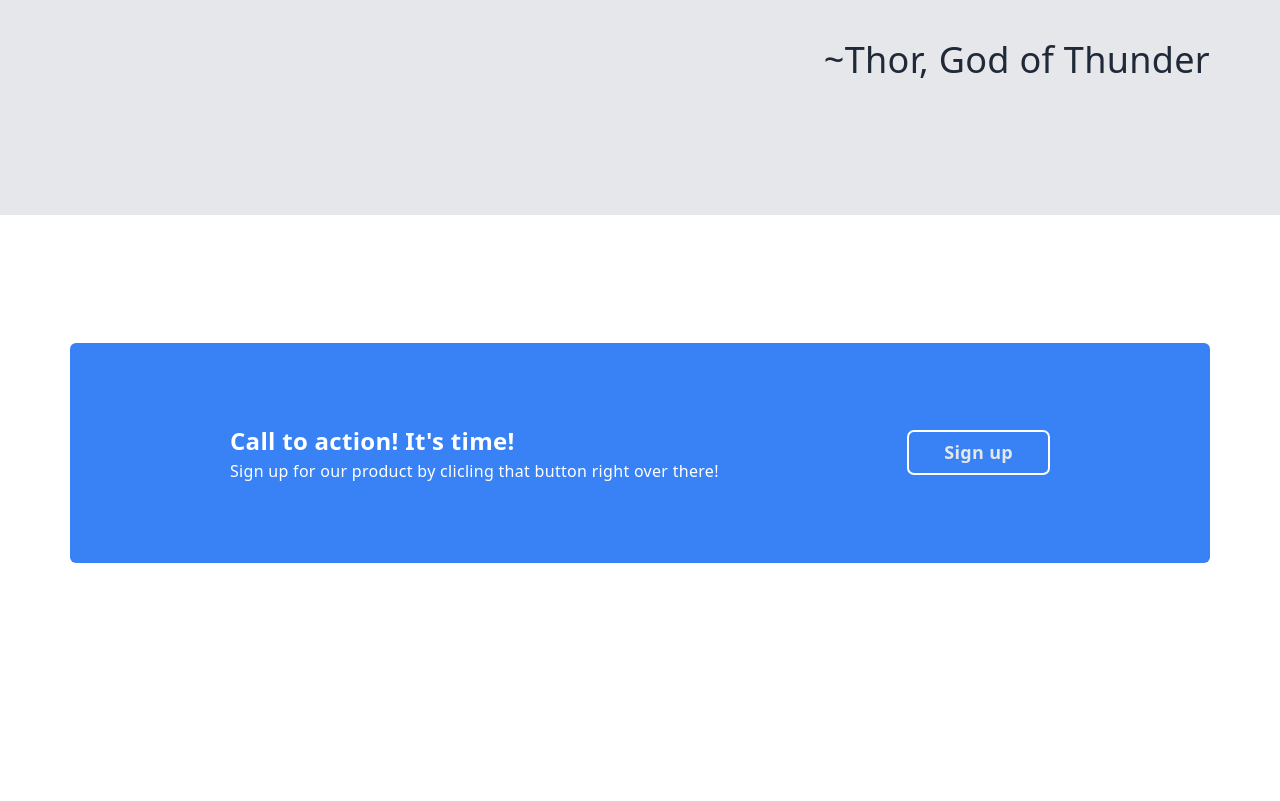
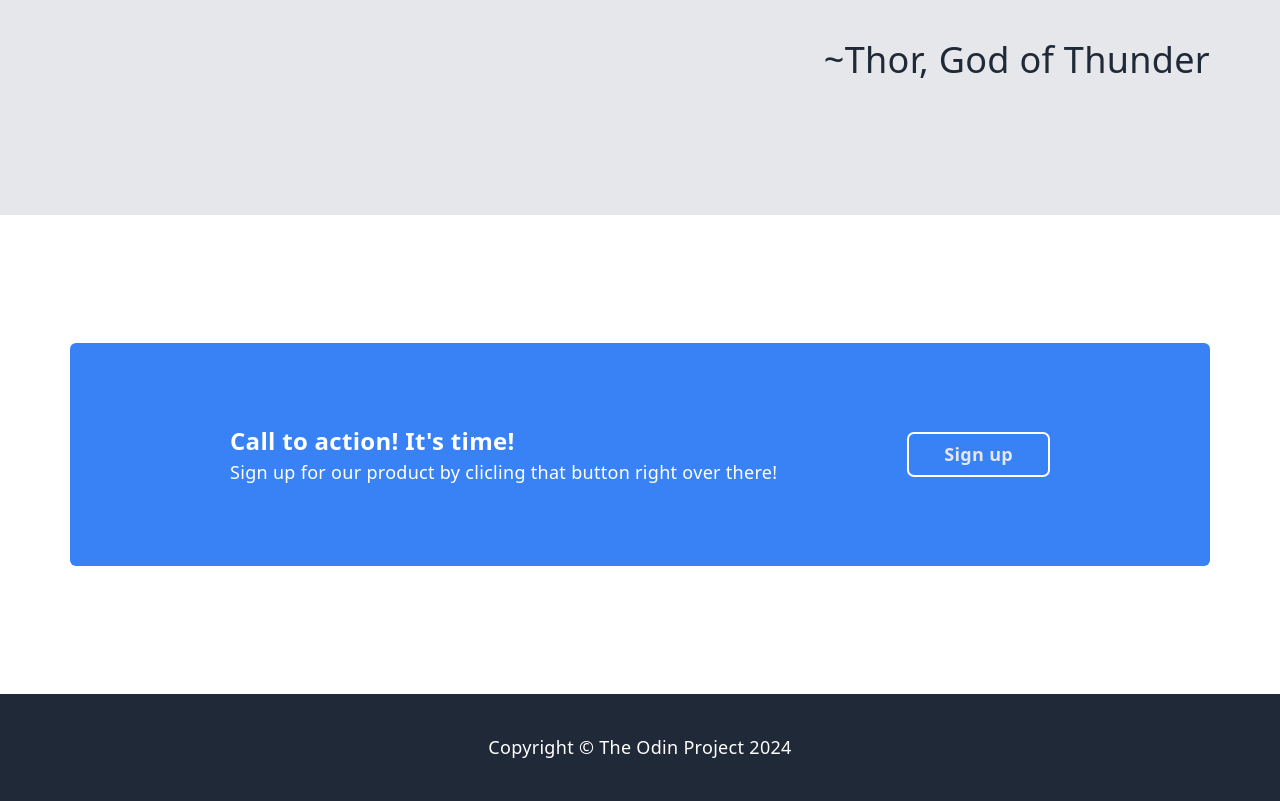
Before and after one commit to hunterjmk/first_landing_page, a plain HTML site: page index.html in a window 1280 px wide. Shown: the part 1552-2353 px from the top of the page. Before the commit the page ends 2243 px from the top, so only its background shows below. Drawn offline with Linux system fonts and the light colour scheme.

Commit message:
Create footer section

```diff
--- a/index.html
+++ b/index.html
@@ -73,5 +73,8 @@
                 <a href="#">Sign up</a>
             </div>
         </div>
+        <div class="footer">
+            Copyright © The Odin Project 2024
+        </div>
 </body>
 </html>
--- a/styles.css
+++ b/styles.css
@@ -165,6 +165,10 @@ blockquote > footer {
     margin: 0;
 }
 
+.cta p {
+    font-size: 18px;
+}
+
 .cta > a {
     align-self: center;
     font-weight: 800;
@@ -172,3 +176,13 @@ blockquote > footer {
     border-radius: 7px;
     border: 2px solid #fff;
 }
+
+/* footer */
+
+.footer {
+    background: #1f2937;
+    font-size: 18px;
+    text-align: center;
+    color: #fff;
+    padding: 2.5rem 0;
+}
```
